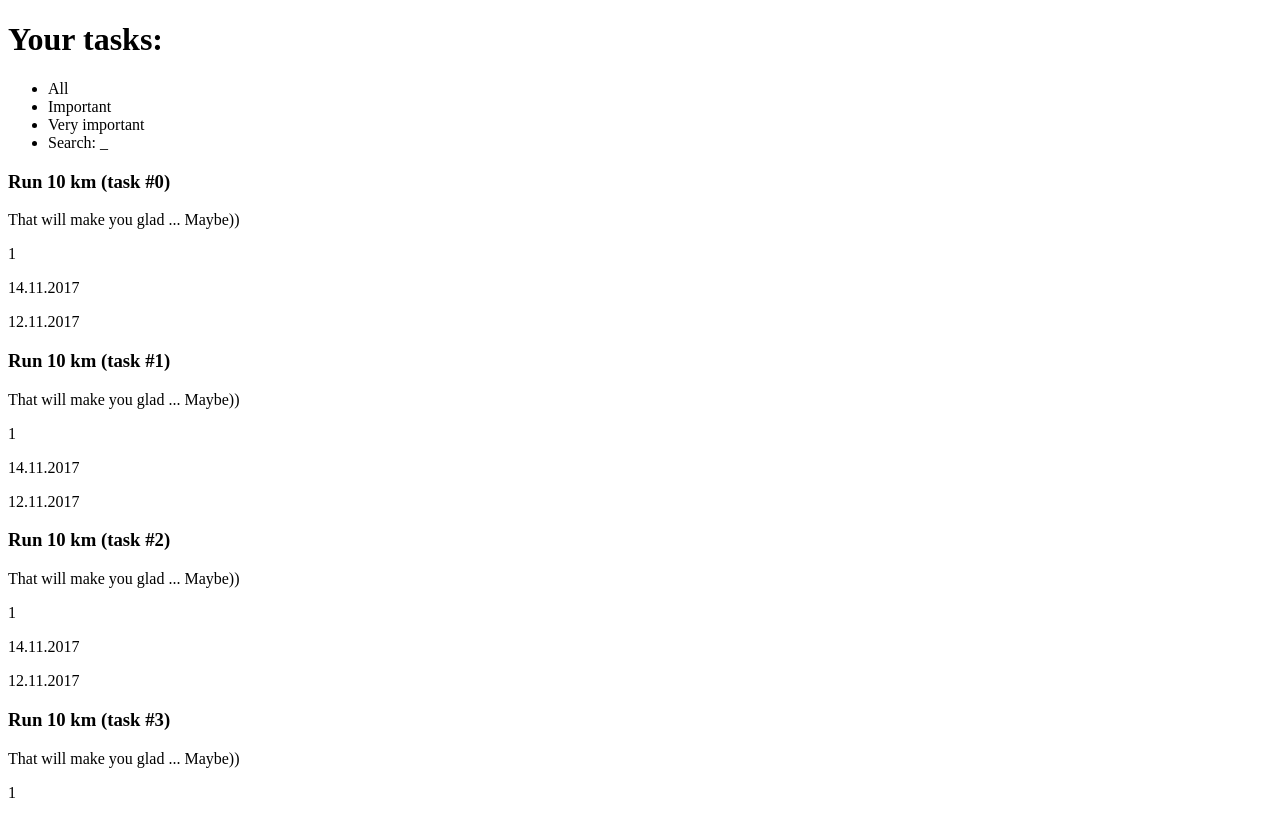
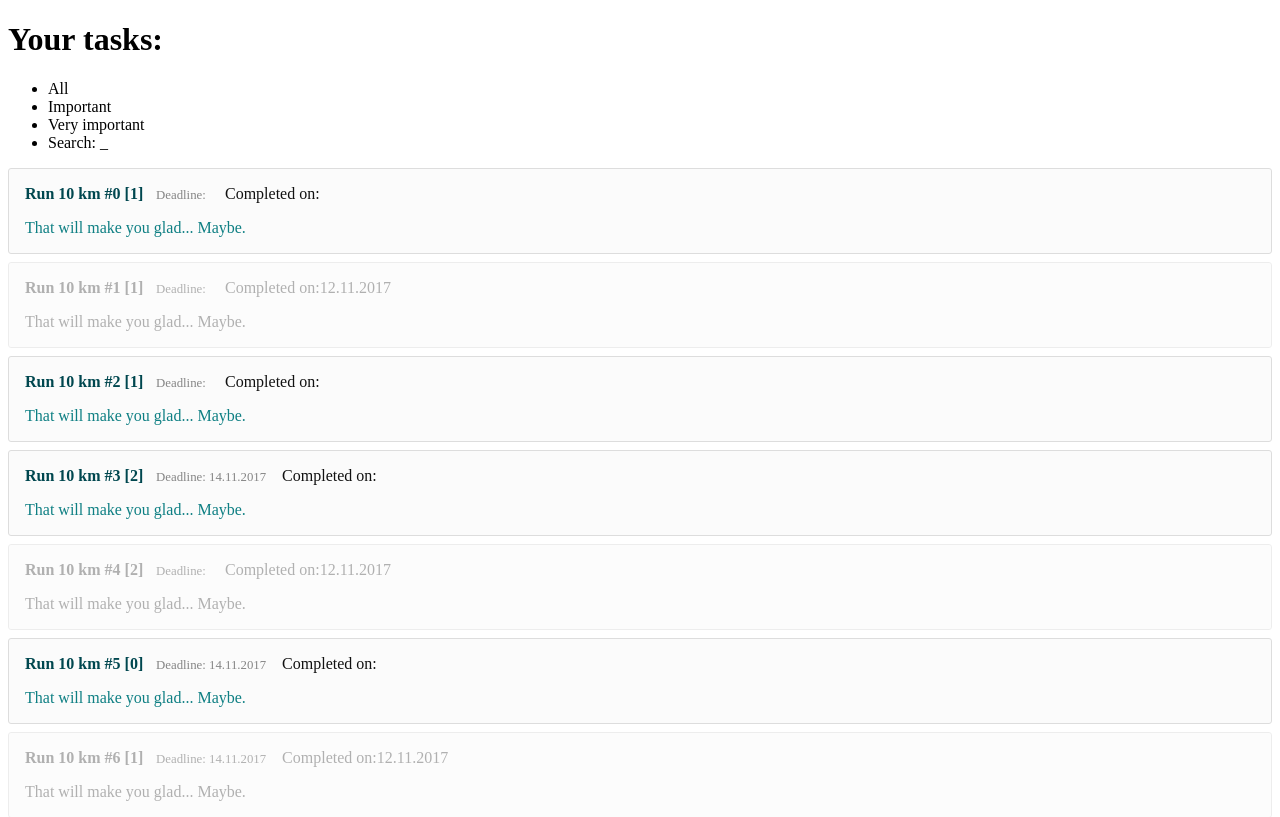
Before and after one commit to trial-trip/allmax-task-manager, a React app: page / in a window 1280 px wide. Shown: the top 817 px of the page. Built offline with nearby package versions, Linux system fonts and the light colour scheme; the HTML template or start-up script is replaced by a standard one.

Commit message:
added styles for Task component

```diff
--- /dev/null
+++ b/src/components/Task.css
@@ -0,0 +1,46 @@
+.task {
+  color: #111;
+  background-color: #fbfbfb;
+  border: 1px solid #ddd;
+  border-radius: 3px;
+  padding: 1em 1em 0 1em;
+}
+
+.task + .task {
+  margin-top: .5em;
+}
+
+.title {
+  color: rgb(0, 71, 79);
+  font-weight: 600;
+}
+
+.deadline {
+  color: rgb(133, 133, 133);
+  font-size: .8em;
+}
+
+.completion-date {
+  color: rgb(133, 133, 133);
+  font-size: .8em;
+}
+
+.meta > * + * {
+  margin-left: 1em;
+}
+
+.description {
+  color: rgb(14, 127, 131);
+}
+
+.completed {
+  opacity: .5;
+}
+
+.completed * {
+  color: rgb(100, 100, 100);
+}
+
+.failed {
+  color: rgb(79, 18, 0);
+}
--- a/src/components/Task.js
+++ b/src/components/Task.js
@@ -1,13 +1,15 @@
 import React from 'react'
 import PropTypes from 'prop-types'
+import styles from './Task.css'
 
 const Task = ({ id, title, description, priority, deadline, completionDate}) => (
-  <div className="task task-not-completed">
-    <h3 className="task-title">{title} (task #{id})</h3>
-    <p className="task-description">{description}</p>
-    <p className="task-priority">{priority}</p>
-    <p className="task-deadline">{deadline}</p>
-    <p className="task-completion-date">{completionDate}</p>
+  <div className={`${styles.task} ${completionDate ? styles.completed : ''}`}>
+    <div className={styles.meta}>
+      <span className={styles.title}>{title} #{id} [{priority}]</span>
+      <span className={styles.deadline}>Deadline: {deadline}</span>
+      <span className={styles.completionDate}>Completed on:{completionDate}</span>
+    </div>
+    <p className={styles.description}>{description}</p>
   </div>
 )
 
--- a/src/initialState.js
+++ b/src/initialState.js
@@ -7,18 +7,25 @@ try {
   console.error(err);
 }
 
+const randomBool = () => Math.random() < .5
+const randomPriority = () => Math.floor(Math.random() * 3)
+
 const stateDemo = {
   priorityFilter: 'SHOW_ALL',
   tasks: Array(15)
     .fill({
       id: 0,
       title: 'Run 10 km',
-      description: 'That will make you glad\n\n...\nMaybe))',
+      description: 'That will make you glad...\n\nMaybe.',
       priority: 1,
       deadline: '14.11.2017',
       completionDate: '12.11.2017'
     })
     .map((item, i) => ({ ...item, id: i }))
+    .map((item, i) => ((randomBool()) ? { ...item, completionDate: '' } : item))
+    .map((item, i) => ((randomBool()) ? { ...item, deadline: '' } : item))
+    .map((item, i) => ({ ...item, priority: randomPriority() }))
+
 }
 
 const initialState = stateOption || stateDemo
--- a/webpack.config.js
+++ b/webpack.config.js
@@ -26,7 +26,17 @@ module.exports = {
         test: /\.css$/,
         exclude: /node_modules/,
         use: [
-          'style-loader'
+          'style-loader',
+          {
+            loader: 'css-loader',
+            query: {
+              modules: true,
+              camelCase: true,
+              importLoaders: 1,
+              sourceMap: true,
+              localIdentName: '[name]__[local]__[hash:base64:5]',
+            }
+          }
         ]
       },
     ]
```
Also changed, not shown: package.json (+7 -1 lines), 2 other files (tests, documents, lock files or other folders).
